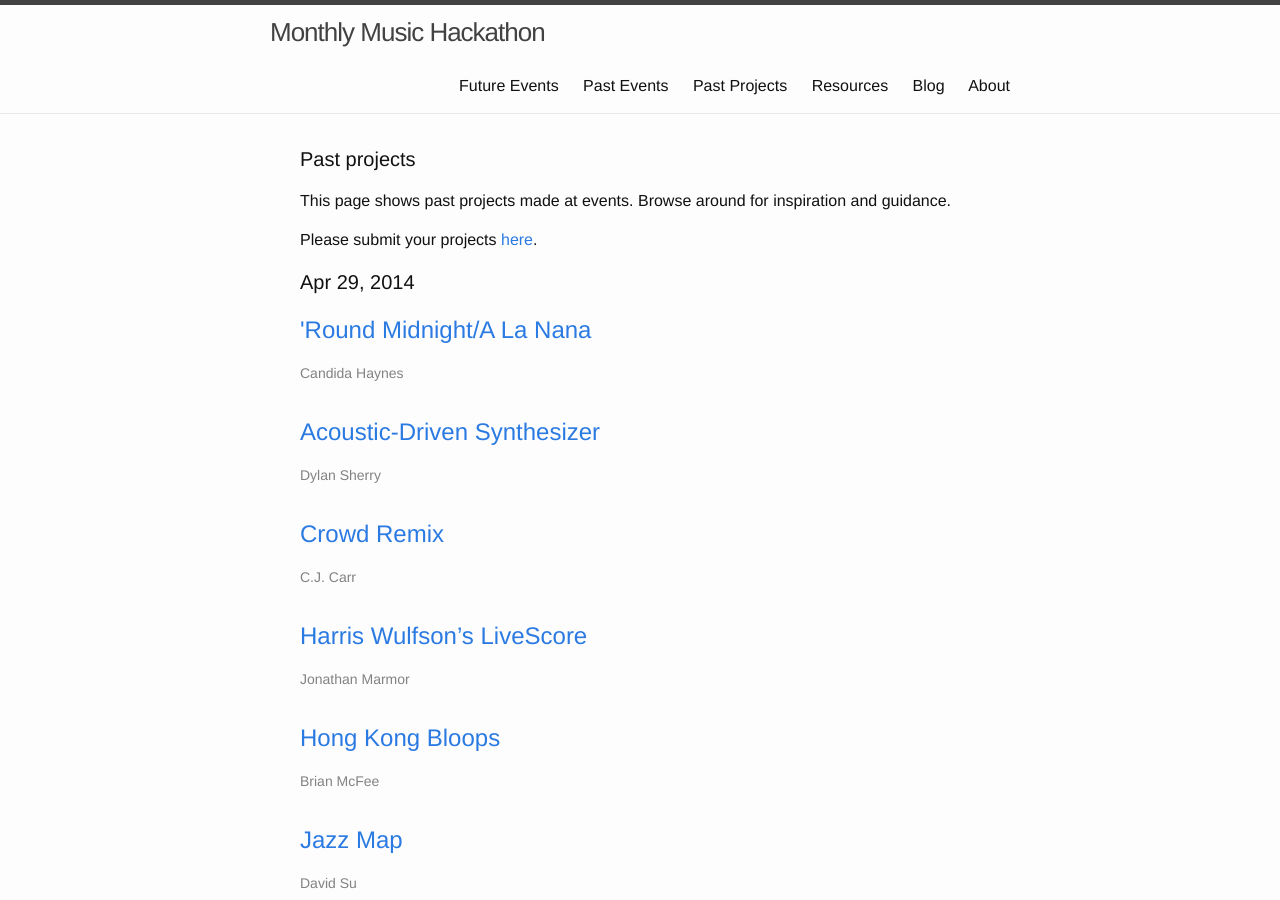
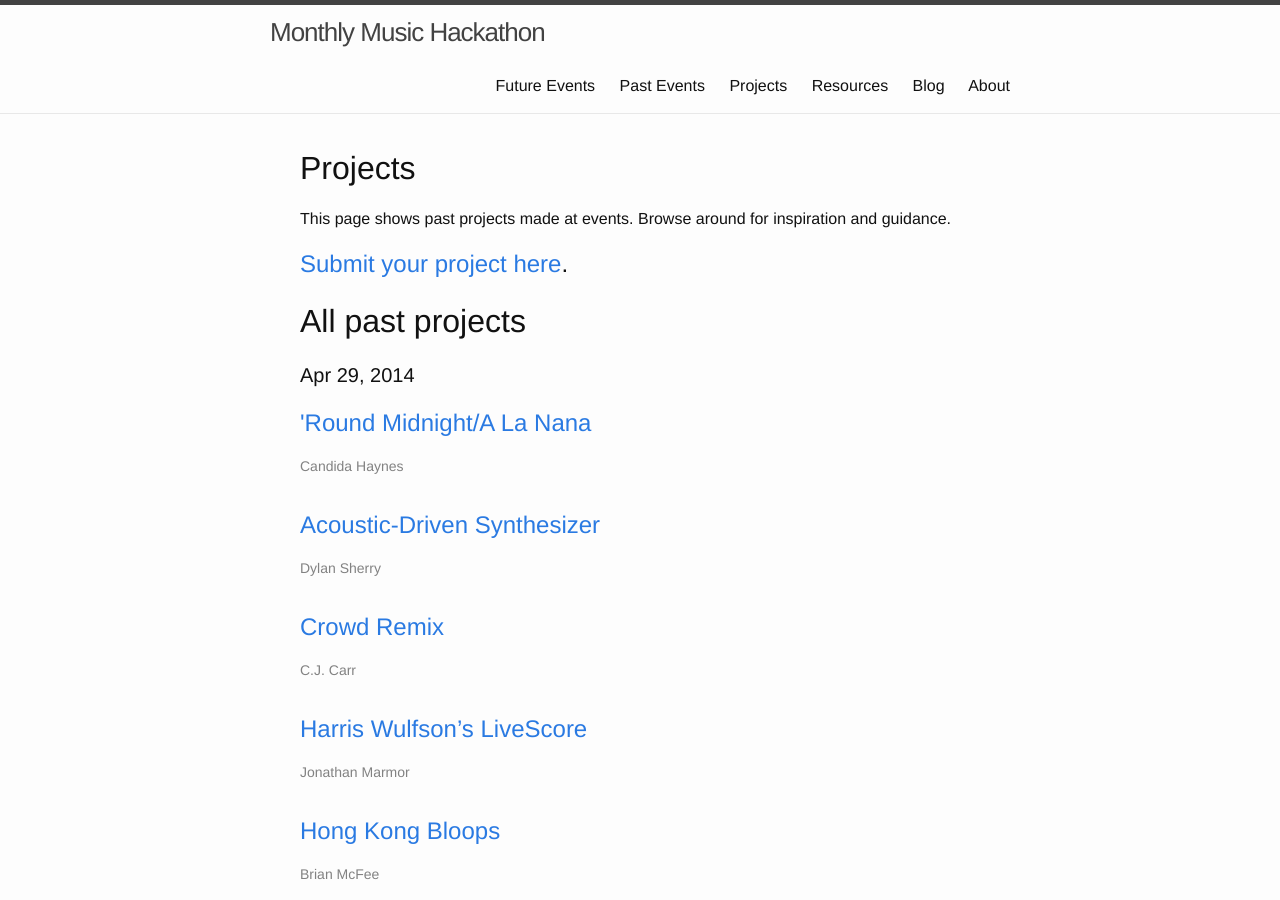
Before and after one commit to musichackathon/mmh_jekyll, a Jekyll site: the page built from projects.md, in a window 1280 px wide and 900 px high. Built offline with Jekyll 4.4.1, drawn with Linux system fonts in a browser that asks for light colours.

Commit message:
Clean up layout of Projects page

```diff
--- a/_layouts/all_projects_list.html
+++ b/_layouts/all_projects_list.html
@@ -3,8 +3,6 @@ layout: default
 ---
 
 <div class="home wrapper">
-
-  <h1 class="page-heading">Past projects</h1>
 
   {{ content }}
 
@@ -13,7 +11,7 @@ layout: default
           | sort: 'name' | reverse %}
 
   {% for projectsOnDate in projectsGroupedByDate %}
-    <h1 class="page-heading">{{ projectsOnDate.name }}</h1>
+    <h2 class="page-heading">{{ projectsOnDate.name }}</h2>
     {% include projects_list.html projects=projectsOnDate.items %}
   {% endfor %}
 </div>
--- a/projects.md
+++ b/projects.md
@@ -1,10 +1,16 @@
 ---
 layout: all_projects_list
-title: Past Projects
+title: Projects
 permalink: /projects/
 navigation_order: 3
 ---
 
+# Projects
+
 This page shows past projects made at events. Browse around for inspiration and guidance.
 
-Please submit your projects [here](https://goo.gl/forms/c7fEqEY3t140H17M2).
+## [Submit your project here](https://goo.gl/forms/c7fEqEY3t140H17M2).
+
+
+
+# All past projects
```
